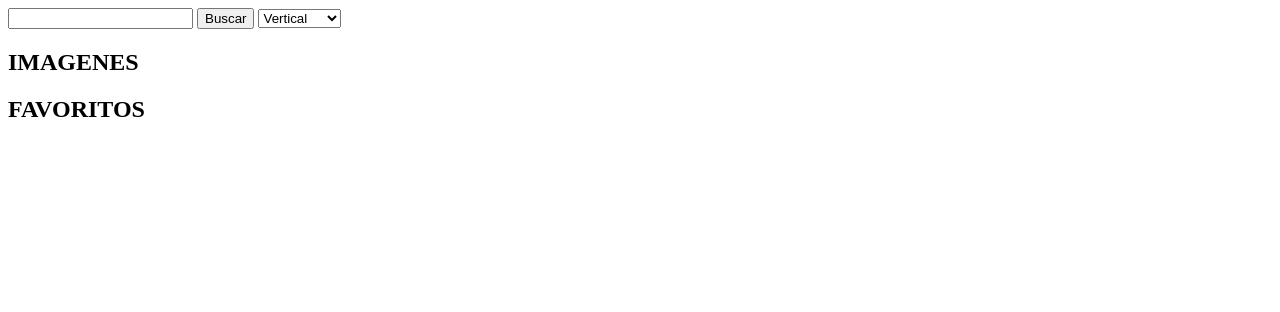
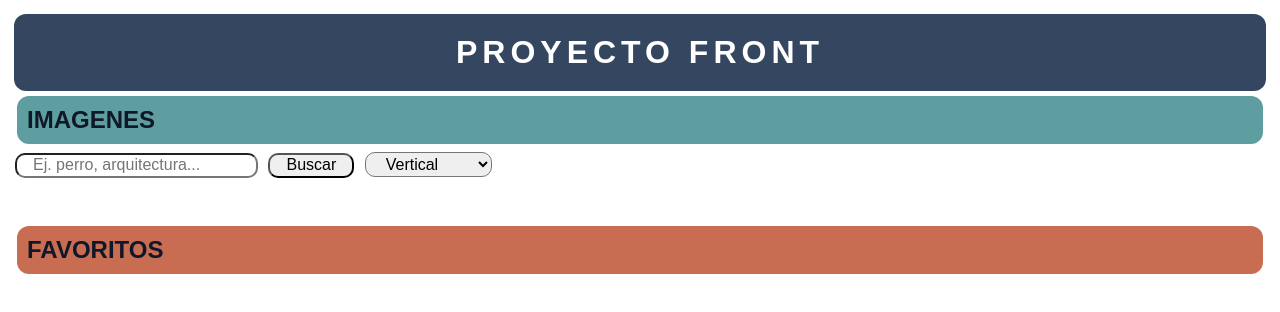
Before and after one commit to pablo-droid/projecto1, a plain HTML site: page index.html in a window 1280 px wide. Drawn offline with Linux system fonts and the light colour scheme; no server answers.

Commit message:
Modificacion en css

```diff
--- a/index.html
+++ b/index.html
@@ -4,12 +4,16 @@
 <head>
     <meta charset="UTF-8">
     <meta name="viewport" content="width=device-width, initial-scale=1.0">
-    <title>Document</title>
-    <link rel="stylesheets" href="style.css">
+    <title>Proyecto</title>
+    <link rel="stylesheet" href="style.css">
 </head>
 
 <body>
-    <input id="Buscador" type="text">
+    <header>
+        <h1>PROYECTO FRONT</h1>
+    </header>
+    <section id="sectImages"><h2>IMAGENES</h2></section>
+    <input id="Buscador" type="text" placeholder="Ej. perro, arquitectura...">
     <button id="boton-buscar">Buscar</button>
 
     <label for="orientacion"></label>
@@ -20,9 +24,9 @@
 
     </select>
 
-    <h2>IMAGENES</h2>
+
     <section id="gallery"></section>
-    <h2>FAVORITOS</h2>
+    <section id="sectFavorits"><h2>FAVORITOS</h2></section>
     <section id="gallery-fav"></section>
     <script src="js/main.js"></script>
 </body>
--- a/style.css
+++ b/style.css
@@ -6,6 +6,109 @@
     box-sizing: border-box;
 }
 
+body {
+    padding: 12px;
+    font-family: sans-serif;
+}
+
+#gallery {
+    padding: 20px;
+}
+
 img {
     width: 100%;
 }
+
+h1 {
+    font-size: xx-large;
+    letter-spacing: 5px;
+    text-align: center;
+    color: #ffffff;
+    background-color: #354760;
+    padding: 20px;
+    margin: 2px;
+    border-radius: 12px;
+}
+
+#sectImages {
+    display: flexbox;
+    border-radius: 12px;
+    font-size: medium;
+    margin-bottom: 12px;
+    color: #0f172a;
+    background-color: cadetblue;
+    margin: 5px;
+    padding: 10px;
+}
+
+
+#Buscador,
+#boton-buscar,
+#orientacion {
+    height: 25px;
+    padding: 0 16px;
+    font-size: medium;
+    font-family:sans-serif;
+    border-radius: 10px;
+    margin: 3px;
+    cursor: pointer;
+}
+#Buscador {
+    cursor: text;
+}
+#boton-buscar:hover {
+    background-color: #4d698c;
+    transform: translateY(-2px);
+}
+
+#sectFavorits {
+    display: flexbox;
+    border-radius: 12px;
+    font-size: medium;
+    margin-bottom: 12px;
+    color: #0f172a;
+    background-color: #c86d51;
+    margin: 5px;
+    padding: 10px;
+}
+
+button[data-button-id="galleryPrevButton"],
+button[data-button-id="galleryNextButton"] {
+    display: inline-block;
+    background-color: #354760;
+    color:white;
+    border-radius: 10px;
+    padding: 10px;
+    font-family: sans-serif;
+    font-size: small;
+    cursor: pointer;
+    margin-top: 5px;
+}
+
+button[data-button-id="galleryPrevButton"]:hover,
+button[data-button-id="galleryNextButton"]:hover {
+    background-color: #263447;
+    transform: translateY(-2px);
+}
+
+
+
+/* ---- 768px-------- */
+@media screen and (min-width:768px) {
+
+
+}
+
+
+/*---------992px------ */
+@media screen and (min-width:992px) {
+
+
+}
+
+
+/*-----------1200px-------- */
+@media screen and (min-width:1200px) {
+
+
+}
```
